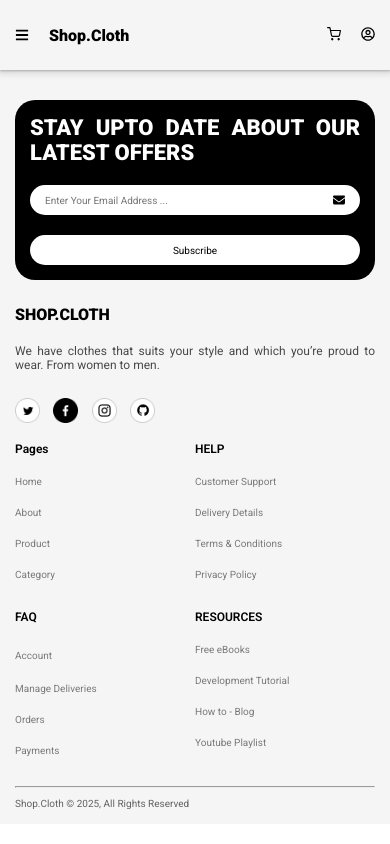
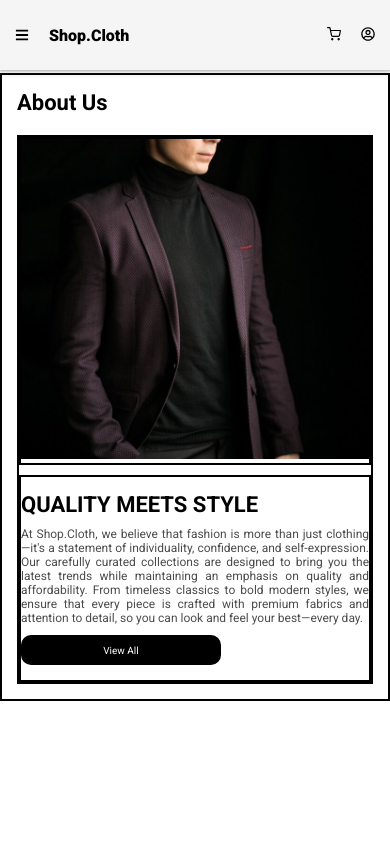
Before and after one commit to Blessen25/clothappcstm, a React (Create React App) app in the folder frontend/clothapp/: page /Aboutus in a window 390 px wide. Built offline with nearby package versions, Linux system fonts and the light colour scheme.

Commit message:
Commited Changhes

```diff
--- a/frontend/clothapp/src/App.tsx
+++ b/frontend/clothapp/src/App.tsx
@@ -5,6 +5,7 @@ import Home from './screens/home/home.tsx';
 import Header from './components/header/header.tsx';
 import Homefrontband from './components/headerbandsale.tsx';
 import { Footer } from './components/footer/footer.tsx';
+import AboutusPage from './screens/about/about.tsx';
 
 const App = () =>{
   return(
@@ -22,7 +23,8 @@ const App = () =>{
         <Route path='/Aboutus' element={
           <>
             <Header />
-            <Footer />
+            <AboutusPage />
+            {/* <Footer /> */}
           </>
         } />
         </Routes>
--- /dev/null
+++ b/frontend/clothapp/src/components/aboutcomp/aboutcomp.tsx
@@ -0,0 +1,16 @@
+import React from "react";
+import './aboutstyles.css';
+import { FlexCompwithimg, ReverseFlexCompwithimg } from "../flexcomp.tsx";
+
+export const AboutIntroComp = () =>{
+
+    return(
+
+        <>
+            <div className="maindivcstmeverypage aboutusintodiv">
+                <h1 className="mainheadingcstm">About Us</h1>
+                <FlexCompwithimg img={"assets/Images/models_suit_men.jpg"} htext={"QUALITY MEETS STYLE"} ptext={"At Shop.Cloth, we believe that fashion is more than just clothing—it's a statement of individuality, confidence, and self-expression. Our carefully curated collections are designed to bring you the latest trends while maintaining an emphasis on quality and affordability. From timeless classics to bold modern styles, we ensure that every piece is crafted with premium fabrics and attention to detail, so you can look and feel your best—every day."} button={true} buttonlabel="View All"/>
+            </div>
+        </>
+    )
+}
--- /dev/null
+++ b/frontend/clothapp/src/components/aboutcomp/aboutstyles.css
@@ -0,0 +1,21 @@
+.aboutusintodiv{
+
+    border: 2px solid black;
+    margin-top: 3px;
+}
+
+
+
+
+@media screen and (max-width: 767px) {
+    .aboutusintodiv{
+        padding: 20px;
+    }
+}
+
+
+@media screen and (max-width: 575px) {
+    .aboutusintodiv{
+        padding: 15px;
+    }
+}
--- /dev/null
+++ b/frontend/clothapp/src/components/flexcomp.tsx
@@ -0,0 +1,46 @@
+import React from "react";
+import './style.css'
+import { FlexCompwithimgProps } from "../interface/interface";
+import ButtonTextOnly from "./button/button.tsx";
+
+export const FlexCompwithimg:React.FC<FlexCompwithimgProps> = (Props) =>{
+    return(
+        <>
+        <div className="flexcompwithimgdiv">
+        <div className="flexcompimgdiv">
+                <img src={Props.img} alt="" className={`flexcompimgcstm ${Props.imgclassname}`}/>
+            </div>
+            <div className="flexcomptextdiv">
+                <h1 className={`mainheadingcstm ${Props.htextclassname}`}>{Props.htext}</h1>
+                <p className={`mainparacstm ${Props.ptextclassname}`}>{Props.ptext}</p>
+                {Props.button &&
+                <>
+                    <ButtonTextOnly buttonlabel={Props.buttonlabel ?? ''} fullwidth={false} />
+                </>}
+            </div>
+        </div>
+
+        </>
+    )
+}
+
+export const ReverseFlexCompwithimg:React.FC<FlexCompwithimgProps> = (Props) =>{
+
+    return(
+        <>
+            <div className="revflexcompwithimgdiv">
+            <div className="flexcompimgdiv">
+                <img src={Props.img} alt="" className={`flexcompimgcstm ${Props.imgclassname}`}/>
+            </div>
+            <div className="flexcomptextdiv">
+                <h1 className={`mainheadingcstm ${Props.htextclassname}`}>{Props.htext}</h1>
+                <p className={`mainparacstm ${Props.ptextclassname}`}>{Props.ptext}</p>
+                {Props.button &&
+                <>
+                    <ButtonTextOnly buttonlabel={Props.buttonlabel ?? ''} fullwidth={false} />
+                </>}
+            </div>
+            </div>
+        </>
+    )
+}
--- a/frontend/clothapp/src/components/style.css
+++ b/frontend/clothapp/src/components/style.css
@@ -26,12 +26,84 @@
     background-color: whitesmoke;
 }
 
+.flexcompwithimgdiv{
+    display: flex;
+    border: 2px solid black;
+    margin-top: 40px;
+    gap: 20px;
+}
+
+.revflexcompwithimgdiv{
+
+    display: flex;
+    flex-direction: row-reverse;
+    margin-top: 40px;
+    gap: 20px;
+
+}
+
+.flexcompimgdiv{
+    width: 30%;
+    border: 2px solid black;
+}
+
+.flexcomptextdiv{
+
+    width: 69%;
+    border: 2px solid black;
+    padding: 20px;
+    display: flex;
+    flex-direction: column;
+    gap: 20px;
+
+}
+
+.flexcompimgcstm{
+
+    object-fit: cover;
+    width: 100%;
+    height: 320px;
+}
+
+@media screen and (max-width: 991px) {
+
+    .flexcompimgcstm{
+        height: 352px;
+    }
+}
+
+
 @media screen and (max-width: 767px) {
     .homefrontbanddiv{
         font-size: 13px;
     }
     .containerdiv{
         padding: 20px;
+    }
+
+    .flexcompwithimgdiv{
+        flex-wrap: wrap;
+        margin-top: 20px;
+        gap: 10px;
+    }
+
+    .flexcompimgdiv{
+        width: 100%;
+    }
+
+    .flexcomptextdiv{
+        width: 100%;
+        padding: 20px 0px;
+    }
+
+    .revflexcompwithimgdiv{
+        margin-top: 20px;
+        flex-wrap: wrap;
+        flex-direction: column-reverse;
+    }
+
+    .flexcompimgcstm{
+        height: 400px;
     }
 }
 
@@ -43,6 +115,14 @@
     .containerdiv{
         padding: 15px;
     }
+
+    .flexcomptextdiv{
+        padding: 15px 0px;
+        gap: 10px;
+    }
+    .flexcompimgcstm{
+        height: 320px;
+    }
 }
 
 @media screen and (max-width: 470px) {
--- a/frontend/clothapp/src/index.css
+++ b/frontend/clothapp/src/index.css
@@ -1,6 +1,87 @@
 *{
+
   margin: 0px ;
   padding: 0px ;
   box-sizing: border-box;
   font-family: "Roboto", serif;
 }
+
+.mainheadingcstm {
+
+  font-size: 50px;
+}
+
+.mainparacstm{
+
+  font-size: 17px;
+  text-align: justify;
+  opacity: .7;
+}
+
+.smallparacstm{
+
+  font-size: 16px;
+  text-align: justify;
+  opacity: .7;
+}
+
+.maindivcstmeverypage{
+
+  padding: 20px 40px;
+  width: 100%;
+}
+
+@media screen and (max-width: 991px) {
+  .smallparacstm{
+
+    font-size: 14px;
+  }
+
+  .mainheadingcstm {
+
+    font-size: 38px;
+  }
+}
+
+@media screen and (max-width: 767px) {
+    .mainheadingcstm{
+
+      font-size: 30px;
+    }
+
+    .mainparacstm{
+
+      font-size: 15px;
+    }
+
+    .smallparacstm{
+
+      font-size: 12px;
+    }
+    .maindivcstmeverypage{
+
+      padding: 20px;
+    }
+}
+
+@media screen and (max-width: 575px) {
+    .mainheadingcstm{
+
+      font-size: 22px;
+    }
+
+    .mainparacstm{
+
+      font-size: 12px;
+    }
+
+    .smallparacstm{
+
+      font-size: 10px;
+    }
+
+    .maindivcstmeverypage{
+
+      padding: 15px;
+    }
+}
--- a/frontend/clothapp/src/screens/about/about.tsx
+++ b/frontend/clothapp/src/screens/about/about.tsx
@@ -1,9 +1,10 @@
 import React from "react";
+import { AboutIntroComp } from "../../components/aboutcomp/aboutcomp.tsx";
 
 const AboutusPage = () =>{
     return(
         <>
-
+            <AboutIntroComp />
         </>
     )
 }
```
Also changed, not shown: frontend/clothapp/src/interface/interface.tsx (+13 -0 lines), frontend/clothapp/public/assets/Images/models_suit_men.jpg (added).
